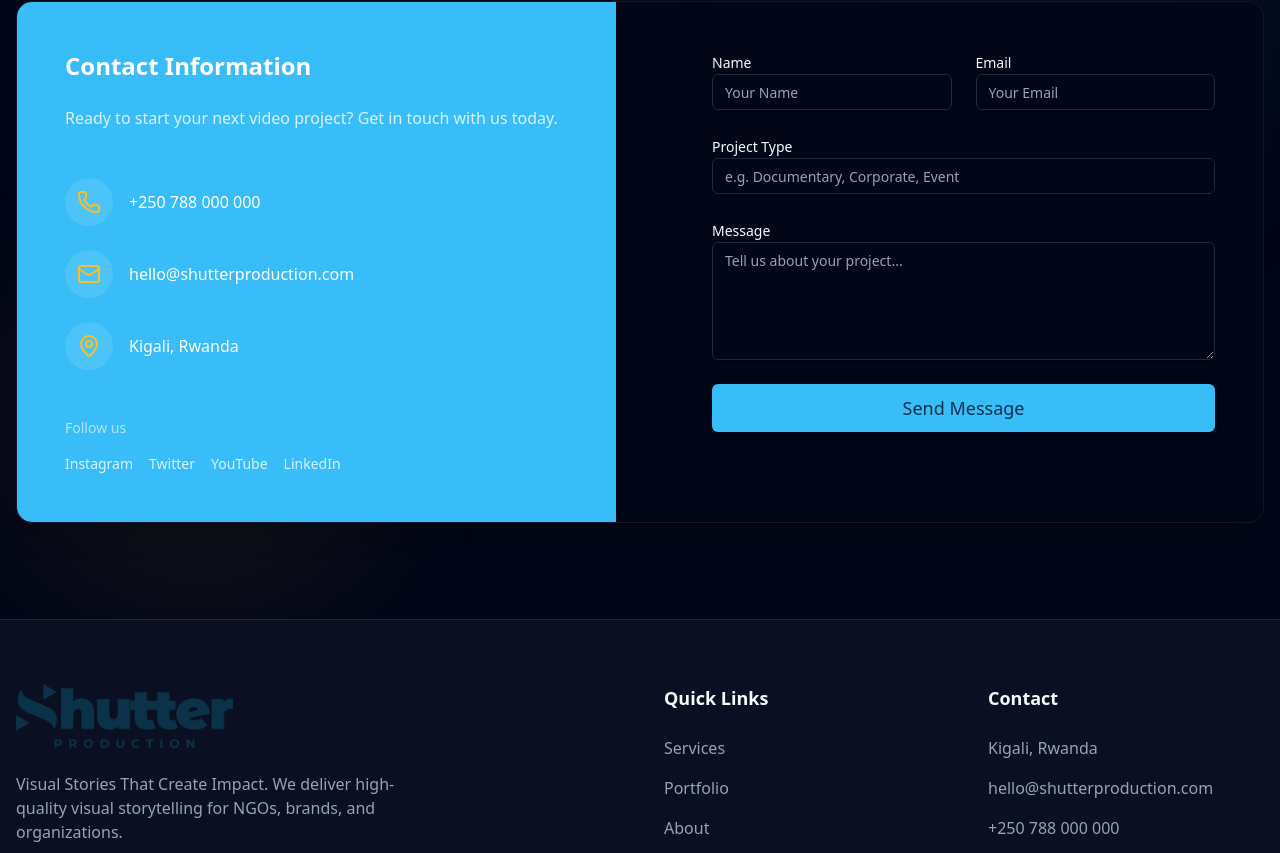
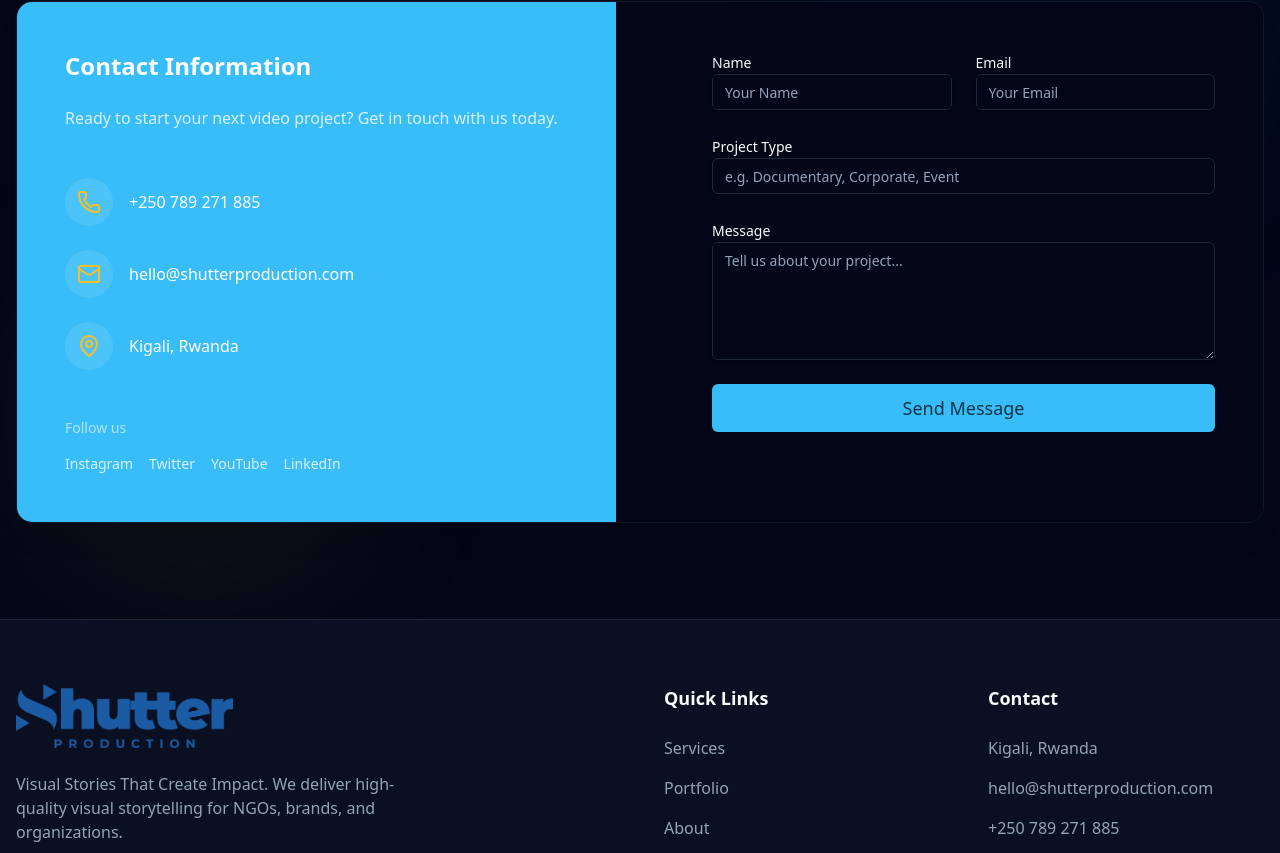
Before and after one commit to Obig28/shutter-production, a React (Vite) app: page / in a window 1280 px wide. Shown: the part 4167-5020 px from the top of the page. Built offline with nearby package versions, Linux system fonts and the light colour scheme.

Commit message:
Update logo to blue, change contact and WhatsApp number to +250789271885

```diff
--- a/src/components/ContactSection.tsx
+++ b/src/components/ContactSection.tsx
@@ -65,7 +65,7 @@ const ContactSection = () => {
                                     <div className="bg-white/10 p-3 rounded-full text-gold">
                                         <Phone size={24} />
                                     </div>
-                                    <span>+250 788 000 000</span>
+                                    <span>+250 789 271 885</span>
                                 </div>
                                 <div className="flex items-center gap-4">
                                     <div className="bg-white/10 p-3 rounded-full text-gold">
--- a/src/components/Footer.tsx
+++ b/src/components/Footer.tsx
@@ -16,7 +16,8 @@ const Footer = () => {
                             <img
                                 src={logo}
                                 alt="Shutter Production"
-                                className="h-16 w-auto invert dark:invert-0"
+                                className="h-16 w-auto brightness-0"
+                                style={{ filter: "brightness(0) saturate(100%) invert(26%) sepia(48%) saturate(1914%) hue-rotate(189deg) brightness(98%) contrast(92%)" }}
                             />
                         </div>
                         <p className="text-muted-foreground max-w-sm mb-6">
@@ -56,7 +57,7 @@ const Footer = () => {
                         <ul className="space-y-4 text-muted-foreground">
                             <li>Kigali, Rwanda</li>
                             <li>hello@shutterproduction.com</li>
-                            <li>+250 788 000 000</li>
+                            <li>+250 789 271 885</li>
                         </ul>
                     </div>
                 </div>
--- a/src/pages/Landing.tsx
+++ b/src/pages/Landing.tsx
@@ -22,7 +22,7 @@ const Landing = () => {
 
             {/* Floating WhatsApp Button */}
             <a
-                href="https://wa.me/250788000000"
+                href="https://wa.me/250789271885"
                 target="_blank"
                 rel="noopener noreferrer"
                 className="fixed bottom-8 right-8 z-50 bg-[#25D366] text-white p-4 rounded-full shadow-lg hover:scale-110 transition-transform duration-300 flex items-center justify-center"
```
